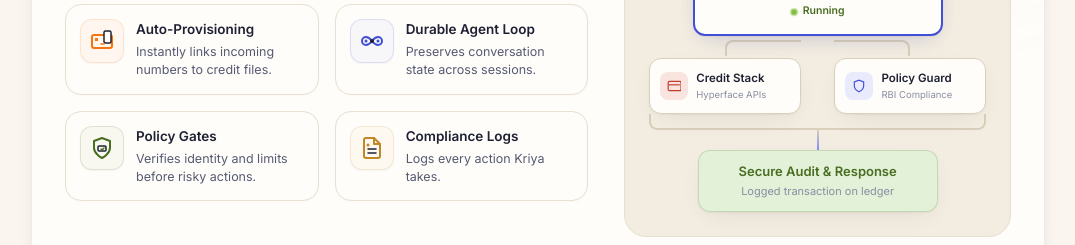
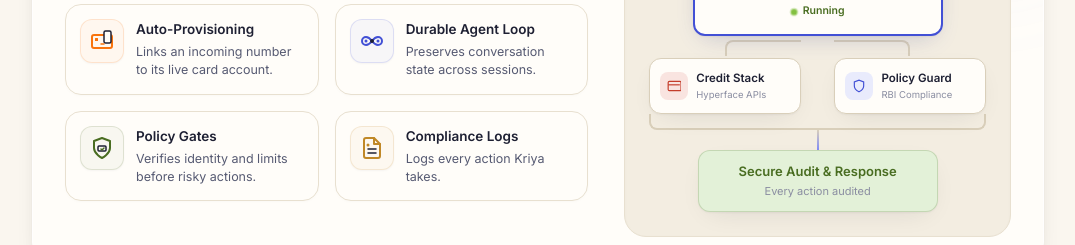
Before and after one commit to Arav-Arun/Kriya, a website: page ui/start.html in a window 1280 px wide. Shown: the part 3844-4089 px from the top of the page, without its empty margins (102-1177 px from the left). Drawn offline with Linux system fonts and the light colour scheme; files that its build step writes are made by us from their sources; no server answers; files whose address does not match are found by name.

```diff
--- a/ui/start.html
+++ b/ui/start.html
@@ -274,7 +274,7 @@
               </div>
               <div class="feature-text">
                 <h4>Auto-Provisioning</h4>
-                <p>Instantly links incoming numbers to credit files.</p>
+                <p>Links an incoming number to its live card account.</p>
               </div>
             </div>
 
@@ -394,7 +394,7 @@
           <!-- Outbound / Audit Node -->
           <div class="diag-node diag-audit">
             <div class="diag-title">Secure Audit &amp; Response</div>
-            <div class="diag-subtitle">Logged transaction on ledger</div>
+            <div class="diag-subtitle">Every action audited</div>
           </div>
         </div>
       </div>
```
